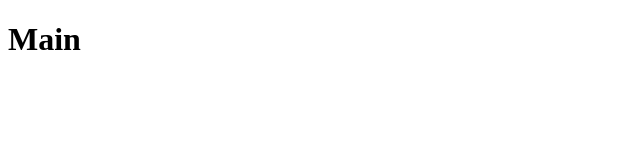
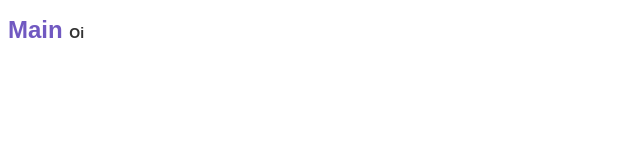
Before and after one commit to emersonbrs/main-reactjs-project, a React (Create React App) app: page / in a window 1280 px wide. Shown: the top 160 px of the page, without its empty margins (0-640 px from the left). Built offline with nearby package versions, Linux system fonts and the light colour scheme.

Commit message:
Styled Components

```diff
--- a/package.json
+++ b/package.json
@@ -6,7 +6,8 @@
     "react": "^16.8.6",
     "react-dom": "^16.8.6",
     "react-router-dom": "^5.0.1",
-    "react-scripts": "3.0.1"
+    "react-scripts": "3.0.1",
+    "styled-components": "^4.3.2"
   },
   "scripts": {
     "start": "react-scripts start",
--- a/src/pages/Main/index.js
+++ b/src/pages/Main/index.js
@@ -1,7 +1,12 @@
-import React from "react";
+import React from 'react';
+import { Title } from './styles';
 
 function Main() {
-  return <h1>Main</h1>;
+  return (
+    <Title error={false}>
+      Main <small>Oi</small>
+    </Title>
+  );
 }
 
 export default Main;
--- /dev/null
+++ b/src/pages/Main/styles.js
@@ -0,0 +1,12 @@
+import styled from 'styled-components';
+
+export const Title = styled.h1`
+  font-size: 24px;
+  color: ${props => (props.error ? 'red' : '#7159c1')};
+  font-family: Arial, Helvetica, sans-serif;
+
+  small {
+    font-size: 14px;
+    color: #333;
+  }
+`;
```
Also changed, not shown: 1 other file (tests, documents, lock files or other folders).
